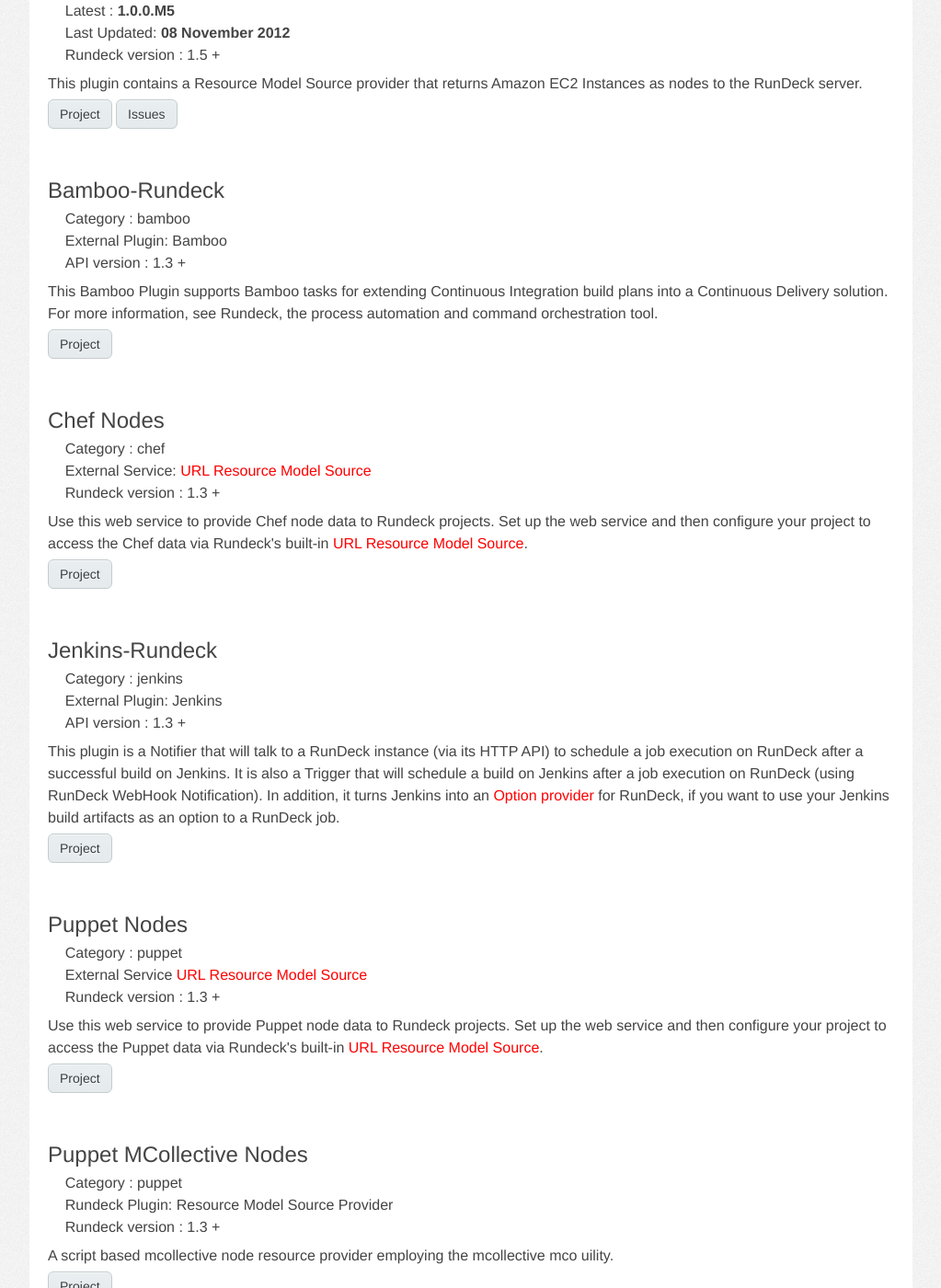
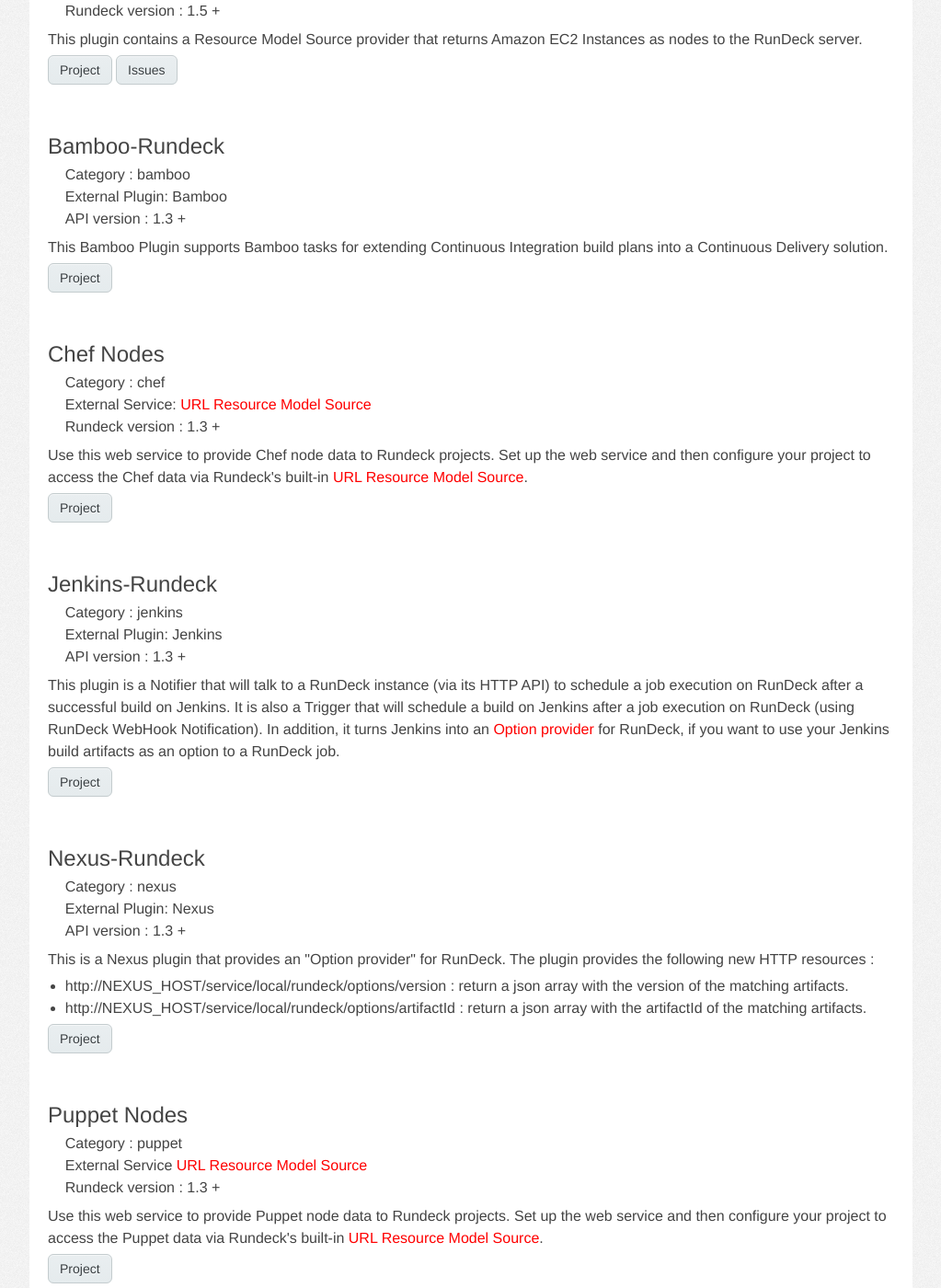
Before and after one commit to rundeck/rundeck-ghpages, a Jekyll site: the page built from plugins.html, in a window 1280 px wide and 1400 px high, scrolled down 413 px. Shown: the whole window at 92% size, without its empty margins (128-1151 px from the left). Built offline with Jekyll 4.4.1, drawn with Linux system fonts in a browser that asks for light colours; nearby versions of some CDN libraries; some of the changed text lies outside the part shown.

Commit message:
add rundeck-nexus plugin info.

```diff
--- a/plugins.html
+++ b/plugins.html
@@ -15,7 +15,7 @@
         <b>Need a plugin?</b>
         Please <a href="http://groups.google.com/group/rundeck-discuss">write to us</a>
         about any plugin you wish was here.
-        Interested in your own plugin appearing here?  Take a look at the <a href="plugins-guide.html">Publishing Plugins Guide</a>.
+        Interested in your own plugin appearing here?  Take a look at the <a href="plugins-guide.html">Plugin Publishing Guide</a>.
       </p>
       <p>Rundeck can integrate with tools in several manners:</p>
       <ol>
@@ -47,10 +47,12 @@
               <span>Rundeck Plugin:</span>
               <a href="http://rundeck.org/docs/manual/plugins.html#resource-model-source-plugins">Resource Model Source</a>
             </li>
+            <!--
             <li>
               Latest : <strong>1.0.0.M5</strong>
             </li>
             <li>Last Updated: <strong>08 November 2012</strong></li>
+            -->
             <li>
               Rundeck version : 1.5 +
             </li>
@@ -84,7 +86,7 @@
           </ul>
         </header>
         <div class="desc">
-          <p>This Bamboo Plugin supports Bamboo tasks for extending Continuous Integration build plans into a Continuous Delivery solution.  For more information, see Rundeck, the process automation and command orchestration tool.
+          <p>This Bamboo Plugin supports Bamboo tasks for extending Continuous Integration build plans into a Continuous Delivery solution.
           </p>
         </div>
         <p class="buttons">
@@ -142,6 +144,38 @@
         </div>
         <p class="buttons">
           <a href="https://wiki.jenkins-ci.org/display/JENKINS/RunDeck+Plugin" class="btn blueLight source"><span class="ico"></span>Project</a>
+        </p>
+      </article>
+
+     <article class="plugin">
+        <header>
+          <h3>Nexus-Rundeck</h3>
+          <ul class="meta">
+            <li>
+              <span>Category :</span>
+              nexus
+            </li>
+            <li>
+              <span>External Plugin: </span> Nexus
+            </li>
+            <li>
+              API version : 1.3 +
+            </li>
+          </ul>
+        </header>
+        <div class="desc">
+          <p>This is a Nexus plugin that provides an "Option provider" for RunDeck.
+            The plugin provides the following new HTTP resources :
+          </p>
+          <p>
+          <ul>
+           <li> http://NEXUS_HOST/service/local/rundeck/options/version : return a json array with the version of the matching artifacts.</li>
+           <li> http://NEXUS_HOST/service/local/rundeck/options/artifactId : return a json array with the artifactId of the matching artifacts. </li>
+          </ul>
+          </p>
+        </div>
+        <p class="buttons">
+          <a href="https://github.com/vbehar/nexus-rundeck-plugin" class="btn blueLight source"><span class="ico"></span>Project</a>
         </p>
       </article>
 
@@ -209,10 +243,12 @@
             <li>
               <span>Rundeck Plugin:</span> Node Executor
             </li>
+            <!--
             <li>
               Latest : <strong>1.0.0.M5</strong>
             </li>
             <li>Last Updated: <strong>08 November 2012</strong></li>
+            -->
             <li>
               Rundeck version : 1.3 +
             </li>
```
Also changed, not shown: plugins-guide.html (+7 -4 lines).
